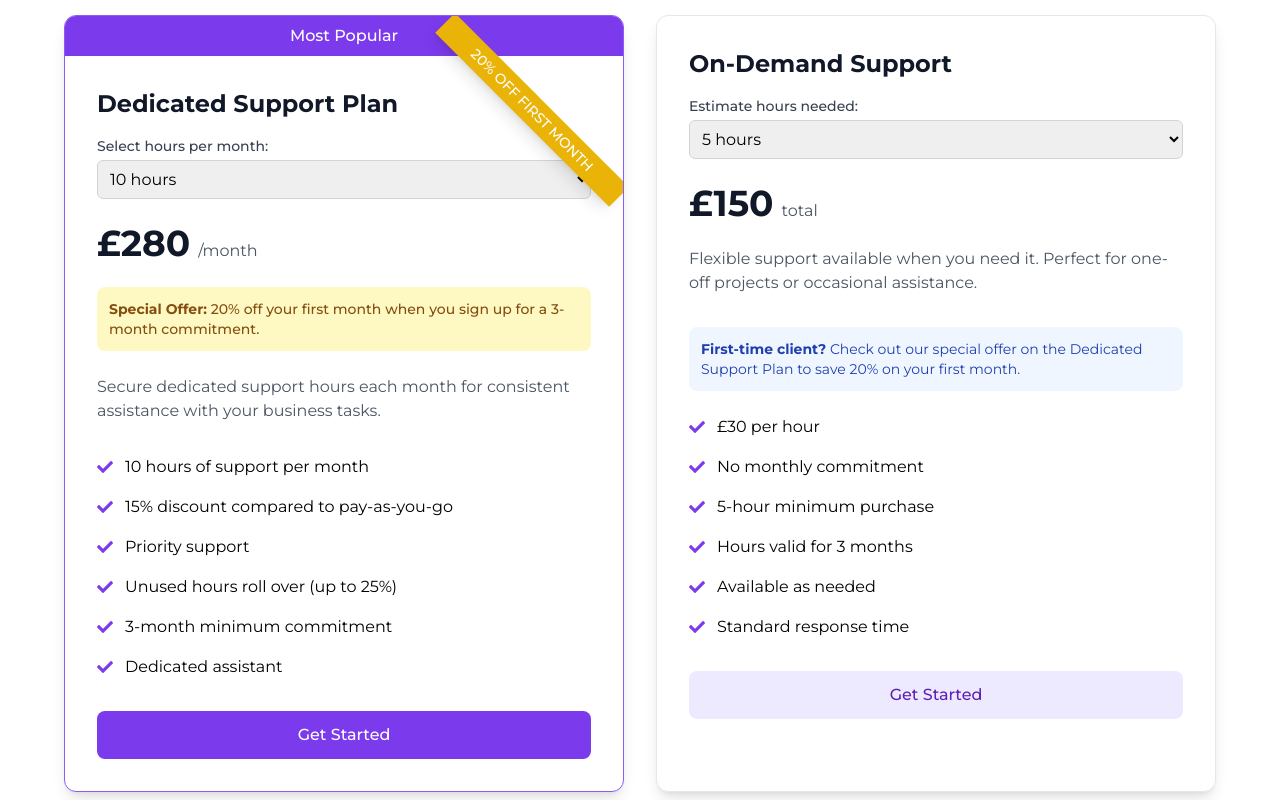
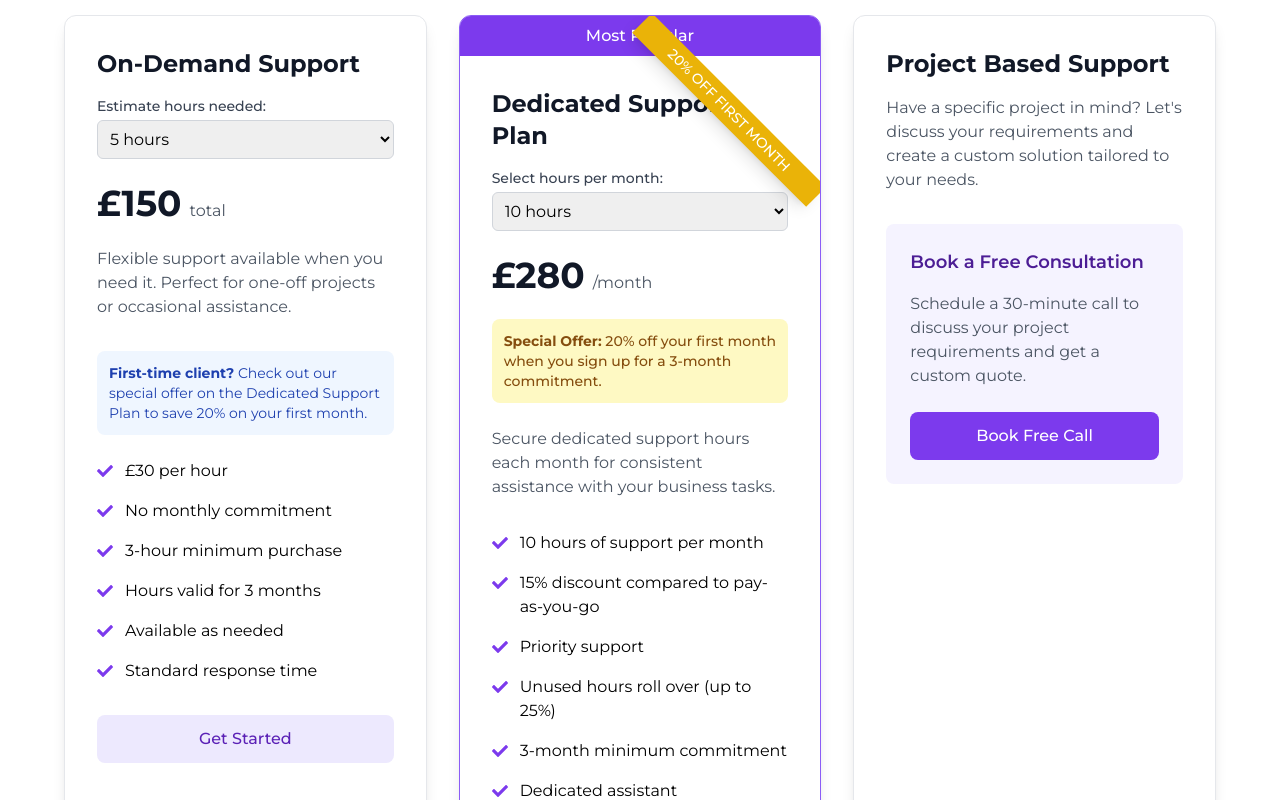
Before and after one commit to SGPDIGITALSOLUTIONS/natashawebsite, a Next.js app: page /pricing in a window 1280 px wide. Shown: the part 620-1420 px from the top of the page. Built offline with nearby package versions, Linux system fonts and the light colour scheme.

Commit message:
Reorganize pricing page layout: move on-demand to left, add project-based support column

```diff
--- a/app/pricing/page.tsx
+++ b/app/pricing/page.tsx
@@ -322,7 +322,78 @@ export default function PricingPage() {
       {/* Pricing Options */}
       <section className="py-20 px-4">
         <div className="max-w-6xl mx-auto">
-          <div className="grid grid-cols-1 md:grid-cols-2 gap-8">
+          <div className="grid grid-cols-1 md:grid-cols-3 gap-8">
+            {/* On-Demand Option */}
+            <motion.div
+              initial={{ opacity: 0, y: 20 }}
+              whileInView={{ opacity: 1, y: 0 }}
+              transition={{ duration: 0.5 }}
+              className="bg-white rounded-xl shadow-lg overflow-hidden border border-gray-200"
+            >
+              <div className="p-8">
+                <h3 className="text-2xl font-bold text-gray-900 mb-4">On-Demand Support</h3>
+
+                <div className="mb-6">
+                  <label htmlFor="paygo-hours" className="block text-sm font-medium text-gray-700 mb-1">
+                    Estimate hours needed:
+                  </label>
+                  <select
+                    id="paygo-hours"
+                    value={paygoHours}
+                    onChange={(e) => setPaygoHours(Number(e.target.value))}
+                    className="w-full p-2 border border-gray-300 rounded-md focus:outline-none focus:ring-2 focus:ring-purple-600 focus:border-transparent"
+                  >
+                    {[...Array(38)].map((_, i) => (
+                      <option key={i + 3} value={i + 3}>{i + 3} hours</option>
+                    ))}
+                  </select>
+                </div>
+
+                <div className="flex items-baseline mb-6">
+                  <span className="text-4xl font-extrabold text-gray-900">£{calculatePaygoPrice()}</span>
+                  <span className="text-gray-600 ml-2">total</span>
+                </div>
+                <p className="text-gray-600 mb-8">
+                  Flexible support available when you need it. Perfect for one-off projects or occasional assistance.
+                </p>
+                <div className="bg-blue-50 p-3 rounded-lg mb-6 text-sm text-blue-800">
+                  <span className="font-bold">First-time client?</span> Check out our special offer on the Dedicated Support Plan to save 20% on your first month.
+                </div>
+                <ul className="space-y-4 mb-8">
+                  <li className="flex items-start">
+                    <FaCheck className="text-purple-600 mr-3 mt-1 flex-shrink-0" />
+                    <span>£{paygoRate} per hour</span>
+                  </li>
+                  <li className="flex items-start">
+                    <FaCheck className="text-purple-600 mr-3 mt-1 flex-shrink-0" />
+                    <span>No monthly commitment</span>
+                  </li>
+                  <li className="flex items-start">
+                    <FaCheck className="text-purple-600 mr-3 mt-1 flex-shrink-0" />
+                    <span>3-hour minimum purchase</span>
+                  </li>
+                  <li className="flex items-start">
+                    <FaCheck className="text-purple-600 mr-3 mt-1 flex-shrink-0" />
+                    <span>Hours valid for 3 months</span>
+                  </li>
+                  <li className="flex items-start">
+                    <FaCheck className="text-purple-600 mr-3 mt-1 flex-shrink-0" />
+                    <span>Available as needed</span>
+                  </li>
+                  <li className="flex items-start">
+                    <FaCheck className="text-purple-600 mr-3 mt-1 flex-shrink-0" />
+                    <span>Standard response time</span>
+                  </li>
+                </ul>
+                <Link
+                  href="/contact"
+                  className="block w-full py-3 px-4 rounded-lg text-center font-medium bg-purple-100 text-purple-800 hover:bg-purple-200 transition-colors"
+                >
+                  Get Started
+                </Link>
+              </div>
+            </motion.div>
+
             {/* Retainer Option */}
             <motion.div
               id="dedicated-plan"
@@ -405,74 +476,30 @@ export default function PricingPage() {
               </div>
             </motion.div>
 
-            {/* Pay As You Go Option */}
+            {/* Project Based Support */}
             <motion.div
               initial={{ opacity: 0, y: 20 }}
               whileInView={{ opacity: 1, y: 0 }}
-              transition={{ duration: 0.5, delay: 0.1 }}
+              transition={{ duration: 0.5, delay: 0.2 }}
               className="bg-white rounded-xl shadow-lg overflow-hidden border border-gray-200"
             >
               <div className="p-8">
-                <h3 className="text-2xl font-bold text-gray-900 mb-4">On-Demand Support</h3>
-
-                <div className="mb-6">
-                  <label htmlFor="paygo-hours" className="block text-sm font-medium text-gray-700 mb-1">
-                    Estimate hours needed:
-                  </label>
-                  <select
-                    id="paygo-hours"
-                    value={paygoHours}
-                    onChange={(e) => setPaygoHours(Number(e.target.value))}
-                    className="w-full p-2 border border-gray-300 rounded-md focus:outline-none focus:ring-2 focus:ring-purple-600 focus:border-transparent"
+                <h3 className="text-2xl font-bold text-gray-900 mb-4">Project Based Support</h3>
+                <p className="text-gray-600 mb-8">
+                  Have a specific project in mind? Let's discuss your requirements and create a custom solution tailored to your needs.
+                </p>
+                <div className="bg-purple-50 p-6 rounded-lg mb-8">
+                  <h4 className="text-lg font-semibold text-purple-900 mb-4">Book a Free Consultation</h4>
+                  <p className="text-gray-600 mb-6">
+                    Schedule a 30-minute call to discuss your project requirements and get a custom quote.
+                  </p>
+                  <Link
+                    href="/contact"
+                    className="block w-full py-3 px-4 rounded-lg text-center font-medium bg-purple-600 text-white hover:bg-purple-700 transition-colors"
                   >
-                    {[...Array(40)].map((_, i) => (
-                      <option key={i + 1} value={i + 1}>{i + 1} hours</option>
-                    ))}
-                  </select>
+                    Book Free Call
+                  </Link>
                 </div>
-
-                <div className="flex items-baseline mb-6">
-                  <span className="text-4xl font-extrabold text-gray-900">£{calculatePaygoPrice()}</span>
-                  <span className="text-gray-600 ml-2">total</span>
-                </div>
-                <p className="text-gray-600 mb-8">
-                  Flexible support available when you need it. Perfect for one-off projects or occasional assistance.
-                </p>
-                <div className="bg-blue-50 p-3 rounded-lg mb-6 text-sm text-blue-800">
-                  <span className="font-bold">First-time client?</span> Check out our special offer on the Dedicated Support Plan to save 20% on your first month.
-                </div>
-                <ul className="space-y-4 mb-8">
-                  <li className="flex items-start">
-                    <FaCheck className="text-purple-600 mr-3 mt-1 flex-shrink-0" />
-                    <span>£{paygoRate} per hour</span>
-                  </li>
-                  <li className="flex items-start">
-                    <FaCheck className="text-purple-600 mr-3 mt-1 flex-shrink-0" />
-                    <span>No monthly commitment</span>
-                  </li>
-                  <li className="flex items-start">
-                    <FaCheck className="text-purple-600 mr-3 mt-1 flex-shrink-0" />
-                    <span>5-hour minimum purchase</span>
-                  </li>
-                  <li className="flex items-start">
-                    <FaCheck className="text-purple-600 mr-3 mt-1 flex-shrink-0" />
-                    <span>Hours valid for 3 months</span>
-                  </li>
-                  <li className="flex items-start">
-                    <FaCheck className="text-purple-600 mr-3 mt-1 flex-shrink-0" />
-                    <span>Available as needed</span>
-                  </li>
-                  <li className="flex items-start">
-                    <FaCheck className="text-purple-600 mr-3 mt-1 flex-shrink-0" />
-                    <span>Standard response time</span>
-                  </li>
-                </ul>
-                <Link
-                  href="/contact"
-                  className="block w-full py-3 px-4 rounded-lg text-center font-medium bg-purple-100 text-purple-800 hover:bg-purple-200 transition-colors"
-                >
-                  Get Started
-                </Link>
               </div>
             </motion.div>
           </div>
```
